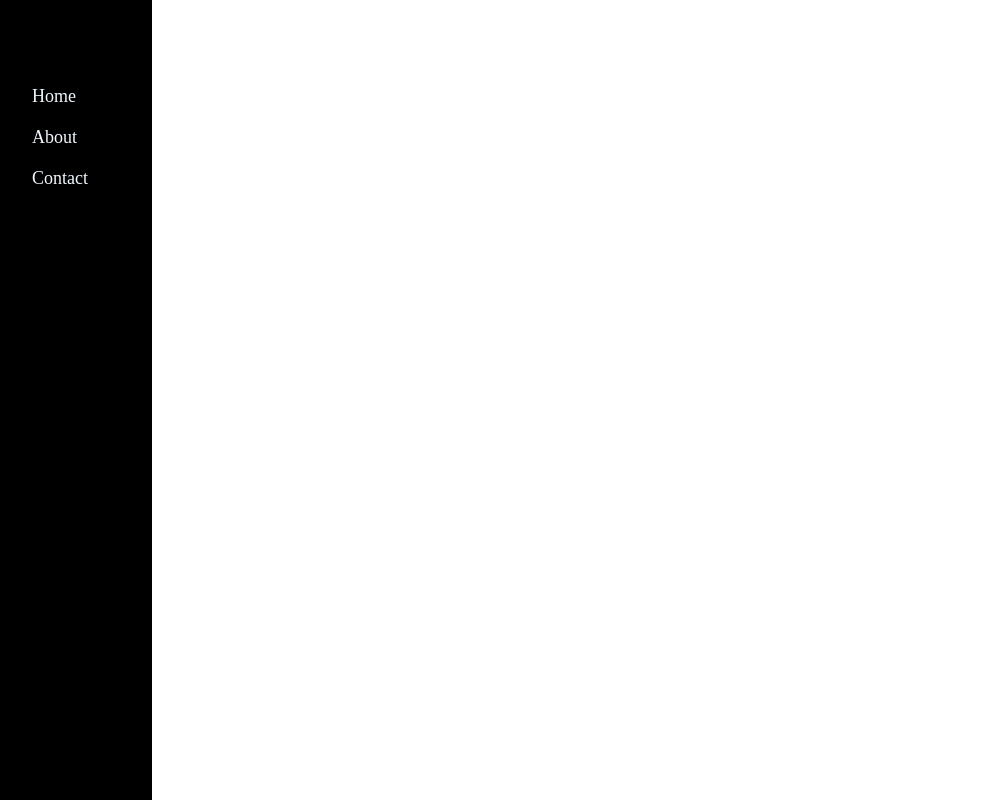
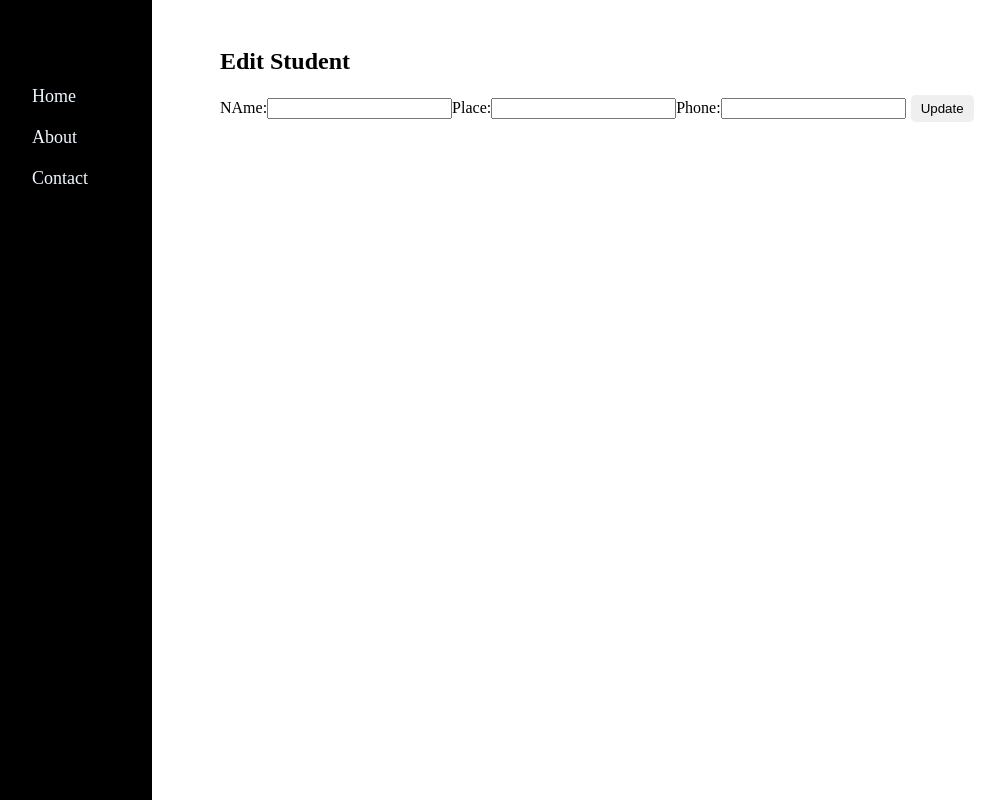
Before and after one commit to najath007/students-table, a React (Vite) app: page /Edit in a window 1280 px wide. Shown: the whole page, without its empty margins (28-1033 px from the left). Built offline with nearby package versions, Linux system fonts and the light colour scheme; no server answers.

Commit message:
edit student complete

```diff
--- a/db.json
+++ b/db.json
@@ -17,6 +17,12 @@
       "name": "suarez",
       "place": "urugey",
       "phone": "8456131"
+    },
+    {
+      "id": 4,
+      "name": "fgdg",
+      "place": "fgdfg",
+      "phone": "dfgf"
     }
   ]
 }
--- a/src/components/pages/home-page/Edit.jsx
+++ b/src/components/pages/home-page/Edit.jsx
@@ -1,9 +1,60 @@
 import React from 'react'
+import { useState, useEffect } from 'react'
+import axios from 'axios'
+import { useNavigate, useParams } from 'react-router-dom'
+
 
 export default function Edit() {
+
+  const navigate = useNavigate
+  const { id } = useParams
+
+  const [name, setName] = useState('')
+  const [place, setPlace] = useState('')
+  const [phone, setPhone] = useState('')
+
+  useEffect(() => {
+    axios
+      .get(`http://localhost:5000/students/${id}`)
+      .then((res) => {
+        setName(res.data.name)
+        setPhone(res.data.phone)
+        setPlace(res.data.place)
+  })
+
+  },[id]);
+
+  const handleUpdate = (e)=>{
+    e.preventDefault();
+
+    const  udatedStudent = { name,place,phone };
+
+    axios(`http://localhost:5000/students/${id}`,{
+      method: "PUT",
+      headers: {"Content-Type": "applcation/json"},
+      body: JSON.stringify(udatedStudent),
+    }).then(()=>{
+      navigate("/home");
+    })
+  };
+
+
+
   return (
     <div>
+      <h2>Edit Student</h2>
+      <form onSubmit={handleUpdate}>
+        <label>NAme:</label>
+        <input value={name} onChange={(e) => setName(e.target.value)} required />
 
+        <label>Place:</label>
+        <input value={place} onChange={(e) => setPlace(e.target.value)} required />
+
+        <label>Phone:</label>
+        <input value={phone} onChange={(e) => setPhone(e.target.value)} required />
+
+        <button type='submit'>Update</button>
+      </form>
     </div>
-  )
+  );
 }
```
